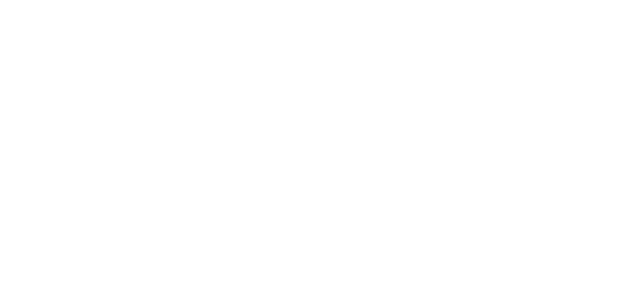
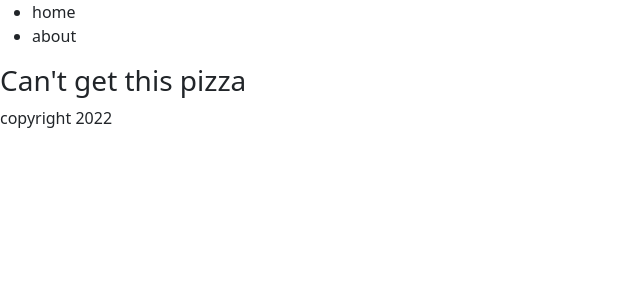
Before and after one commit to EverlastingBigFlo/learningPHP, a PHP site: page /details.php in a window 1280 px wide. Before the commit the part shown is empty. Shown: the top 300 px of the page, without its empty margins (0-640 px from the left). Run offline with PHP 8.4, Linux system fonts and the light colour scheme; data that the repository does not hold is empty.

Commit message:
display my pizza from database by id

```diff
--- a/website/details.php
+++ b/website/details.php
@@ -15,5 +15,25 @@ if (isset($_GET['pizzaId'])) {
 
     $pizza = mysqli_fetch_assoc($result);
 
-    print_r($pizza);
+    // print_r($pizza);
 };
+
+?>
+
+<html>
+
+<?php include './extend/navbar.php' ?>
+<div>
+    <?php if ($pizza) : ?>
+        <div>
+            <h3><?php echo htmlspecialchars($pizza['title']) ?></h3>
+            <h3><?php echo htmlspecialchars($pizza['ingredients']) ?></h3>
+        </div>
+    <?php else : ?>
+        <h3>Can't get this pizza</h3>
+    <?php endif ?>
+</div>
+
+<?php include './extend/footer.php' ?>
+
+</html>
```
